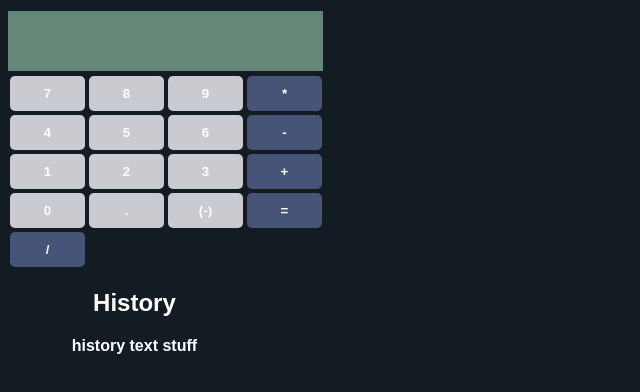
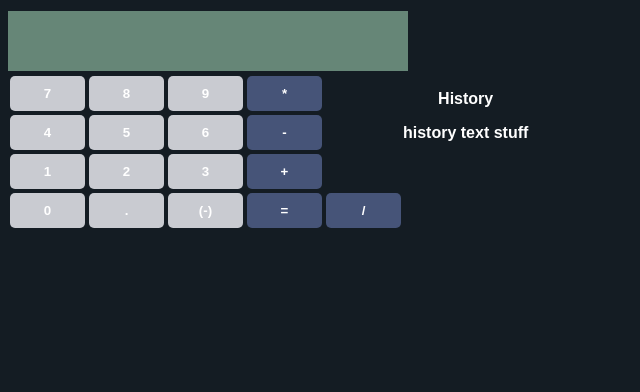
Before and after one commit to aphashemian/Calculator-App, a plain HTML site: page index.html in a window 1280 px wide. Shown: the whole page, without its empty margins (0-640 px from the left). Drawn offline with Linux system fonts and the light colour scheme.

Commit message:
Modified Calculator appearance

```diff
--- a/index.css
+++ b/index.css
@@ -5,12 +5,13 @@ body {
   font-weight:bolder;
   text-align: center;
   color: white;
+  max-width: 600px;
 
 }
 
 .display {
   background-color: #668677;
-  width: 315px;
+  width: 400px;
   font-size: 20px;
   font-display: auto;
   margin-top: 3px;
@@ -52,11 +53,10 @@ button
   display: flex;
 }
 
-.grid
+.container
 {
   display:grid;
 }
-
 
 #increment-btn {
   background-color:darkred;
--- a/index.html
+++ b/index.html
@@ -4,16 +4,19 @@
     <link rel="stylesheet" href="index.css">
   </head>
   <body>
-    <div class = "grid">
+    <div class = "container">
+
 
       <div class = "display" id="display-el"></div>
 
+      <div class="columns">
+
+      <div id="calc-btn">
         <div class="columns">
           <button class = "main-btn" onclick="pressNumber(7)"> 7 </button>
           <button class = "main-btn" onclick="pressNumber(8)"> 8 </button>
           <button class = "main-btn" onclick="pressNumber(9)"> 9 </button>
           <button class = "operation-btn" onclick="pressOperation('*')"> * </button>
-
         </div>
 
         <div class="columns">
@@ -35,21 +38,24 @@
           <button class = "main-btn" onclick="pressKey(.)"> . </button>
           <button class = "main-btn" onclick="pressKey(negate)"> (-) </button>
           <button class = "operation-btn" onclick="solve()"> = </button>
+          <button class = "operation-btn" onclick="pressOperation(/)"> / </button>
+
+        </div>
       </div>
 
-      <div class = "columns">
-        <button class = "operation-btn" onclick="pressOperation(/)"> / </button>
-      </div>
 
-      <aside id = "history-el">
-          <h1>History</h1>
+        <aside id = "history-box">
+            <p>History</p>
             <p id = "history-text">history text stuff</p>
         </aside>
 
       </div>
 
 
+    </div>
 
     <script src="index.js"></script>
   </body>
+
+
 </html>
```
Lines whose indentation alone changed are shown as unchanged.
